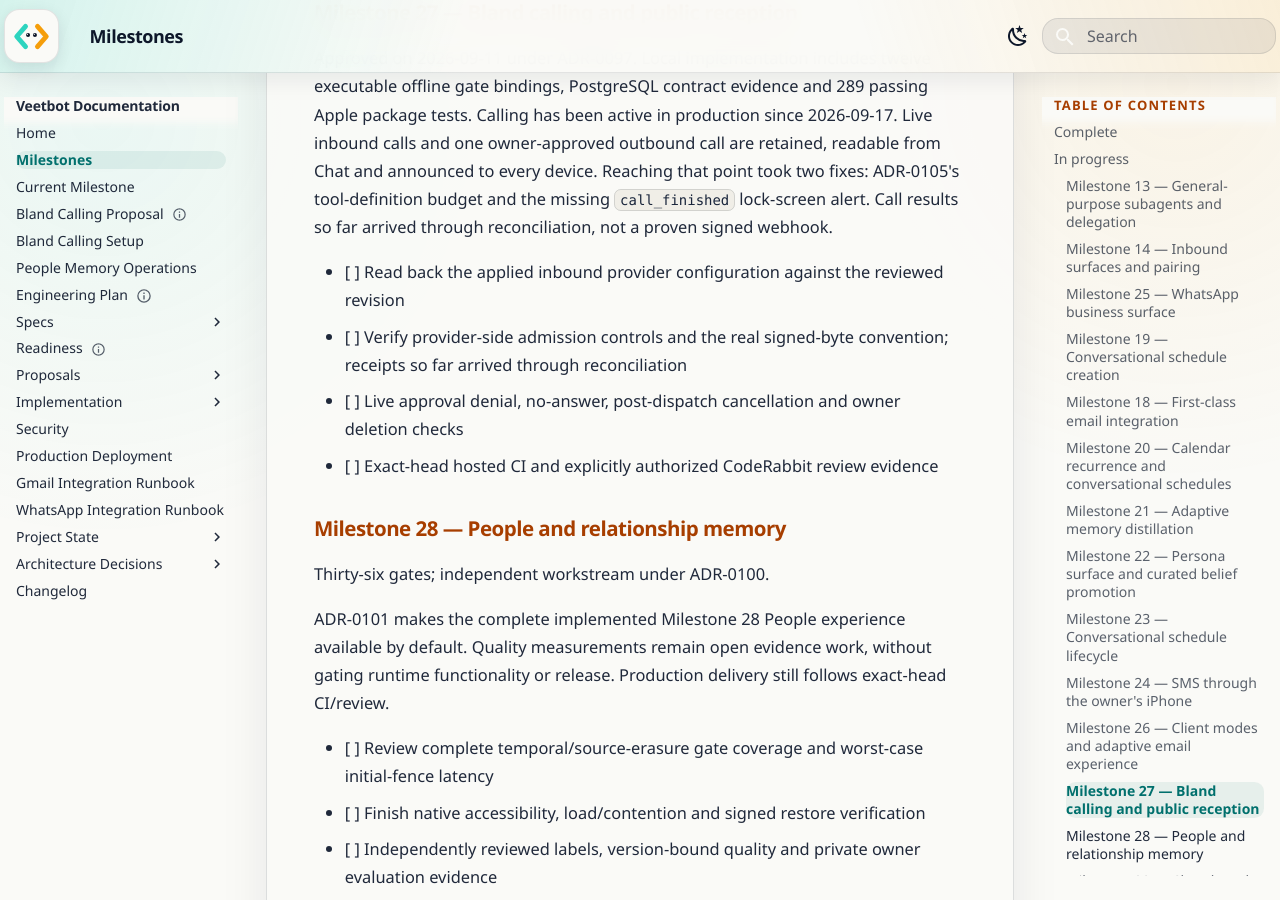
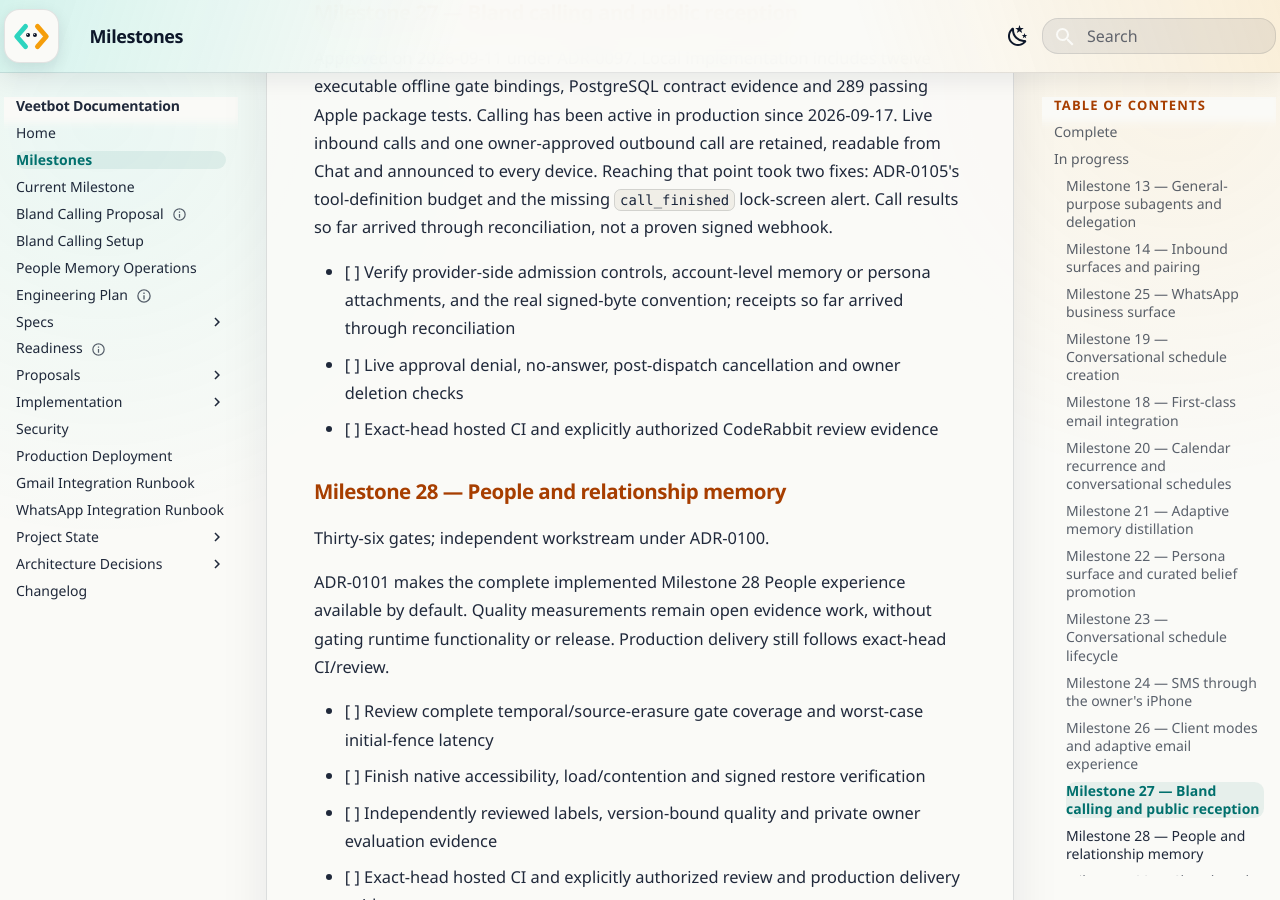
Before and after one commit to avitus/veetbot, an MkDocs documentation site: the page built from docs/status/milestones.md, in a window 1280 px wide and 900 px high, scrolled down 6288 px. Built offline with MkDocs 1.6.1 and Material for MkDocs 9.7.7, drawn with Linux system fonts in a browser that asks for light colours.

Commit message:
docs: record Milestone 27's inbound configuration readback
A 2026-09-19 readback found three departures from the reviewed inbound
payload. The owner had edited the greeting and removed the prompt's
AI-identity sentence, and a malformed "+1" fallback number had appeared. The
owner kept both edits under ADR-0108. The regenerated payload added a truthful
answer for callers who ask.

A guarded apply sent the update only because those two fields were the sole
differences from the live settings, and it backed up the prior settings on the
host first. Bland accepted it, and a second readback matched every reviewed
field.

Close the readback open item. Fold the setup guide's separate review of
account-level memory and persona attachments, which this readback does not
cover, into the remaining provider-side item.

Reading-Lane: A

Co-Authored-By: Claude Opus 5 <noreply@anthropic.com>
Glen-Conversation: 74684a17-e401-4d14-adbd-442f1b08f85d

```diff
--- a/docs/status/milestones.md
+++ b/docs/status/milestones.md
@@ -222,8 +222,7 @@ Chat and announced to every device. Reaching that point took two fixes: ADR-0105
 tool-definition budget and the missing `call_finished` lock-screen alert. Call
 results so far arrived through reconciliation, not a proven signed webhook.
 
-- [ ] Read back the applied inbound provider configuration against the reviewed revision
-- [ ] Verify provider-side admission controls and the real signed-byte convention; receipts so far arrived through reconciliation
+- [ ] Verify provider-side admission controls, account-level memory or persona attachments, and the real signed-byte convention; receipts so far arrived through reconciliation
 - [ ] Live approval denial, no-answer, post-dispatch cancellation and owner deletion checks
 - [ ] Exact-head hosted CI and explicitly authorized CodeRabbit review evidence
 
```
Also changed, not shown: docs/status/project-state.yaml (+21 -2 lines).
